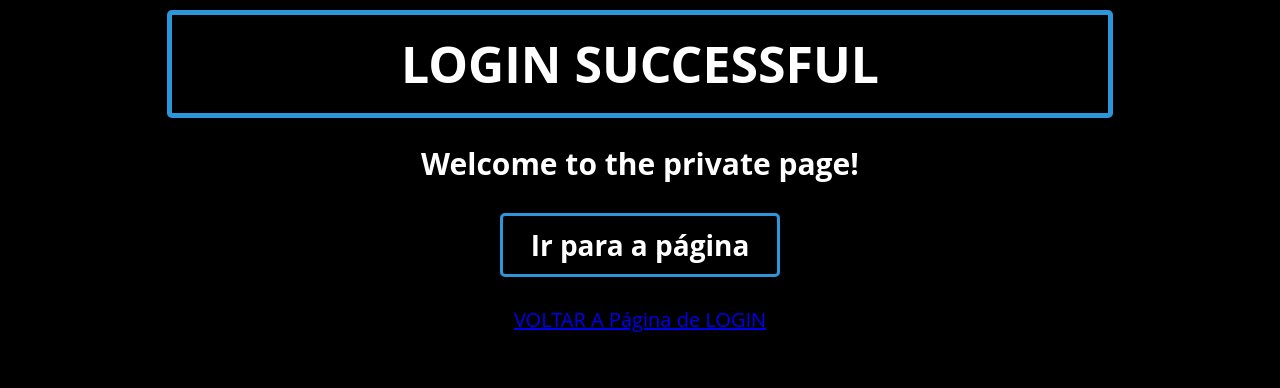
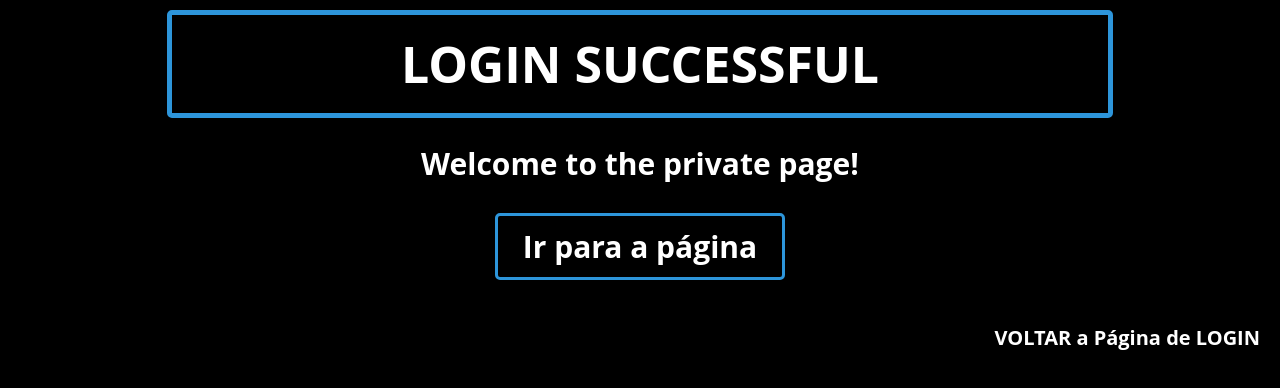
Before and after one commit to SebasAll-Language/HTML_REPO, a plain HTML site: page goto/goto.html in a window 1280 px wide. Drawn offline with Linux system fonts and the light colour scheme.

Commit message:
The page

```diff
--- a/goto/goto.css
+++ b/goto/goto.css
@@ -55,13 +55,31 @@ button{
     text-align: center;
     text-decoration: none;
     display: inline-block;
-    font-size: 28px;
+    font-size: 30px;
     margin: 4px 2px;
     cursor: pointer;
-    width: 280px;
+    width: 290px;
     font-family: 'Open Sans';
     font-weight: bold;
     transition: 0.5s;
     border: solid 3px rgb(45, 149, 218);
 
 }
+
+a{
+    color: rgb(255, 255, 255);
+    font-size: 20px;
+    font-family: 'Open Sans';
+    font-weight: bold;
+    transition: 0.5s;
+    text-align: left;
+    text-decoration: none;
+
+}
+
+p{
+    align-items: end;
+    text-align: end;
+    padding: 20px 20px;
+    font-family: 'Open Sans';
+}
--- a/goto/goto.html
+++ b/goto/goto.html
@@ -16,7 +16,9 @@
     <h1>LOGIN SUCCESSFUL</h1>
     <h2>Welcome to the private page!</h2>
     <button onclick="window.location.href = '/private/private.html';">Ir para a página</button>
-    <h2></h2>
-    <a href="index.html">VOLTAR A Página de LOGIN</a>
+    <p>
+        <a href="index.html">VOLTAR a Página de LOGIN</a>
+    </p>
+
 </body>
 </html>
--- a/script.js
+++ b/script.js
@@ -9,7 +9,7 @@ function checkl(event) {
     if (up === 'root' && pass === 'root') {
         alert('Login successful');
         document.body.innerHTML = '<h1>Login successful</h1>';
-        window.location.href = '/goto/goto.html';
+        window.location.href = 'goto/goto.html';
     } else {
         alert('Invalid credentials');
         for (var i = 0; i = 10; i++) {
```
Also changed, not shown: private/private.html (+12 -0 lines), private/Loccker.jpg (added), private/private.css (added), private/private.js (added).
